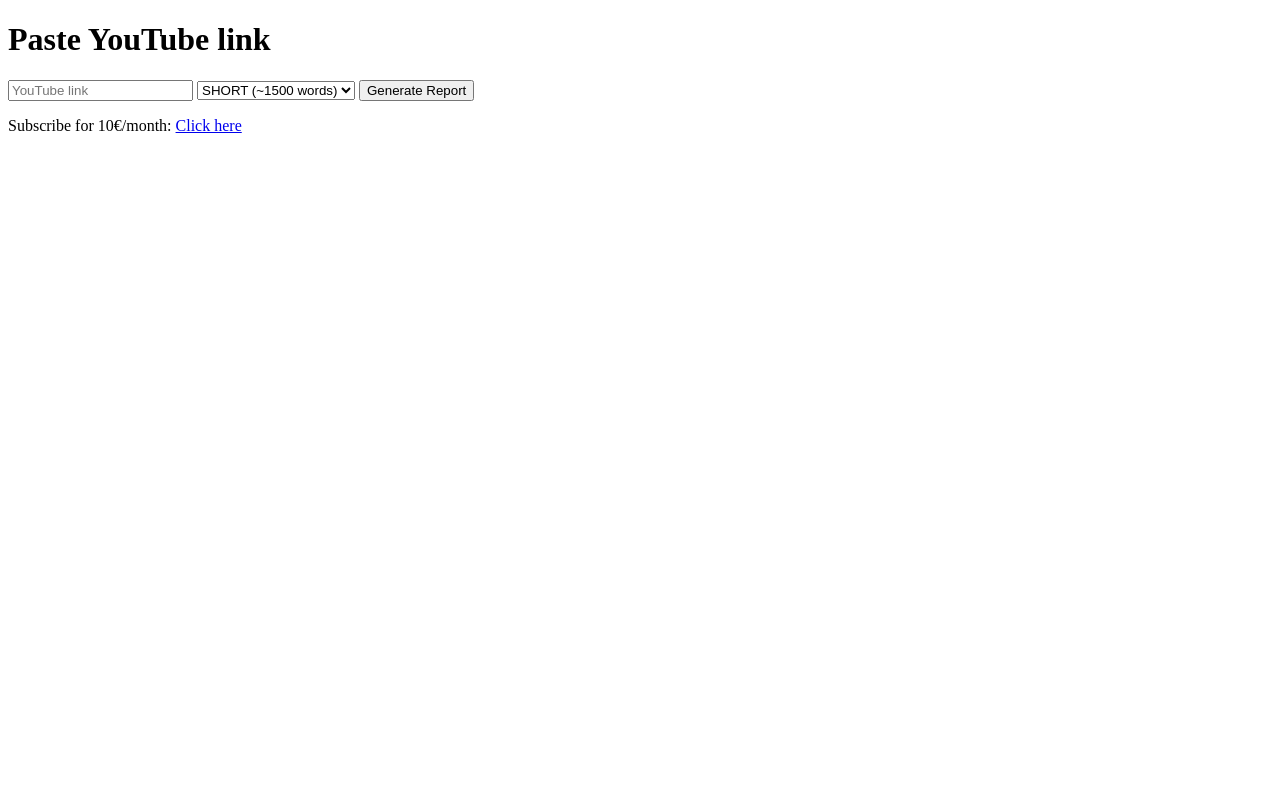
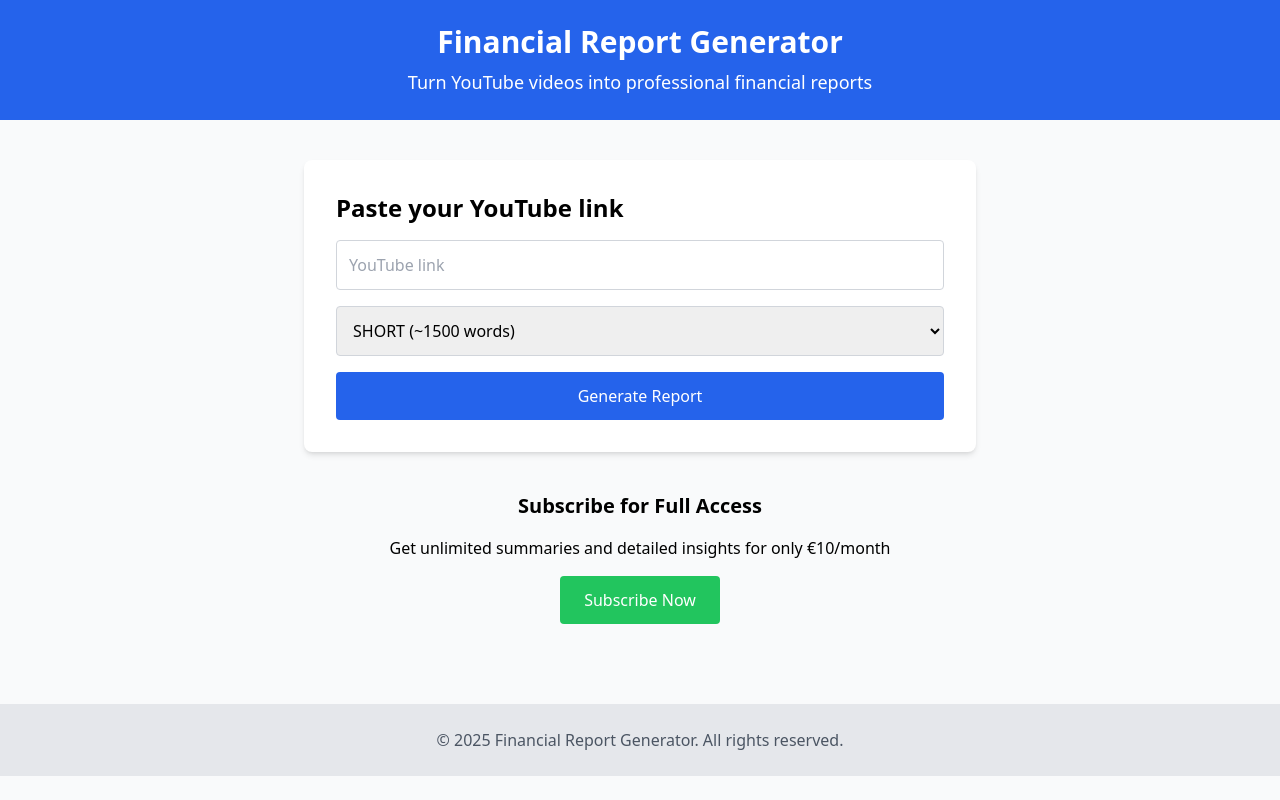
Before and after one commit to delavinaivan-bit/financial-saas, a Flask app: page / in a window 1280 px wide. Run offline with Flask 3, Linux system fonts and the light colour scheme; some libraries are stand-ins or nearby versions.

Commit message:
Update index.html

```diff
--- a/templates/index.html
+++ b/templates/index.html
@@ -1,18 +1,69 @@
+
 <!DOCTYPE html>
-<html>
+<html lang="en">
 <head>
+  <meta charset="UTF-8">
+  <meta name="viewport" content="width=device-width, initial-scale=1.0">
   <title>Financial Report Generator</title>
+  <script src="https://cdn.tailwindcss.com"></script>
 </head>
-<body>
-  <h1>Paste YouTube link</h1>
-  <form method="POST">
-    <input type="text" name="url" placeholder="YouTube link" required>
-    <select name="modo">
-      <option value="0">SHORT (~1500 words)</option>
-      <option value="1">LONG (~6000 words)</option>
-    </select>
-    <button type="submit">Generate Report</button>
-  </form>
-  <p>Subscribe for 10€/month: <a href="https://buy.stripe.com/5kQ8wPaaD7v29w8a5heEo00">Click here</a></p>
+<body class="bg-gray-50 font-sans">
+
+  <!-- Header -->
+  <header class="bg-blue-600 text-white py-6">
+    <div class="container mx-auto text-center">
+      <h1 class="text-3xl font-bold">Financial Report Generator</h1>
+      <p class="mt-2 text-lg">Turn YouTube videos into professional financial reports</p>
+    </div>
+  </header>
+
+  <!-- Form Section -->
+  <main class="container mx-auto px-4 py-10">
+    <section class="bg-white p-8 rounded-lg shadow-md max-w-2xl mx-auto">
+      <h2 class="text-2xl font-semibold mb-4">Paste your YouTube link</h2>
+
+      <form method="POST" class="space-y-4">
+        <input
+          type="text"
+          name="url"
+          placeholder="YouTube link"
+          required
+          class="w-full p-3 border border-gray-300 rounded focus:outline-none focus:ring-2 focus:ring-blue-400"
+        >
+
+        <select
+          name="modo"
+          class="w-full p-3 border border-gray-300 rounded focus:outline-none focus:ring-2 focus:ring-blue-400"
+        >
+          <option value="0">SHORT (~1500 words)</option>
+          <option value="1">LONG (~6000 words)</option>
+        </select>
+
+        <button
+          type="submit"
+          class="w-full bg-blue-600 text-white p-3 rounded hover:bg-blue-700 transition"
+        >
+          Generate Report
+        </button>
+      </form>
+    </section>
+
+    <!-- Subscription Section -->
+    <section class="mt-10 text-center">
+      <h2 class="text-xl font-semibold mb-4">Subscribe for Full Access</h2>
+      <p class="mb-4">Get unlimited summaries and detailed insights for only €10/month</p>
+      <a href="https://buy.stripe.com/5kQ8wPaaD7v29w8a5heEo00" class="bg-green-500 text-white px-6 py-3 rounded hover:bg-green-600 transition inline-block">
+        Subscribe Now
+      </a>
+    </section>
+  </main>
+
+  <!-- Footer -->
+  <footer class="bg-gray-200 py-6 mt-10">
+    <div class="text-center text-gray-600">
+      © 2025 Financial Report Generator. All rights reserved.
+    </div>
+  </footer>
+
 </body>
 </html>
```
